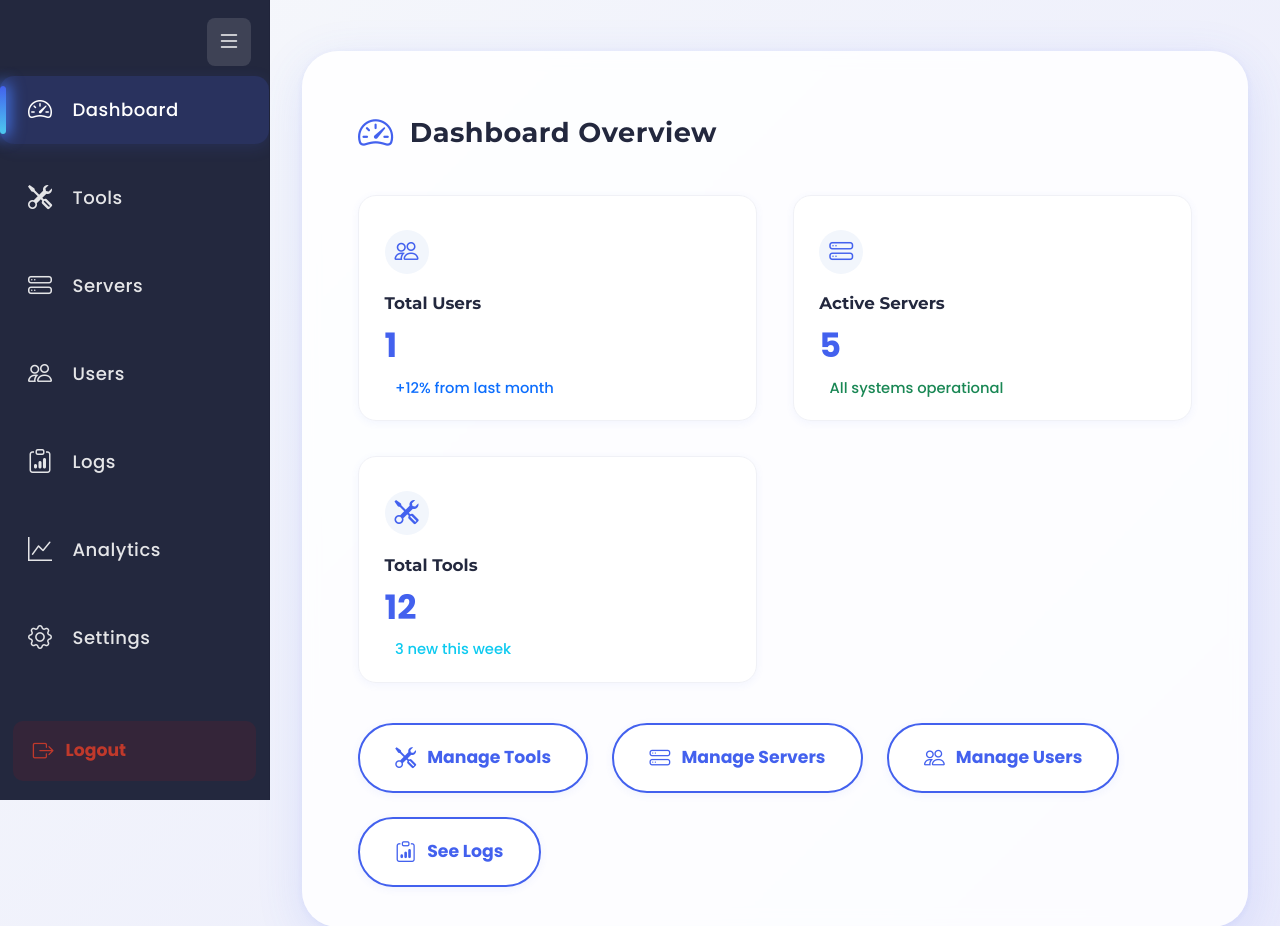
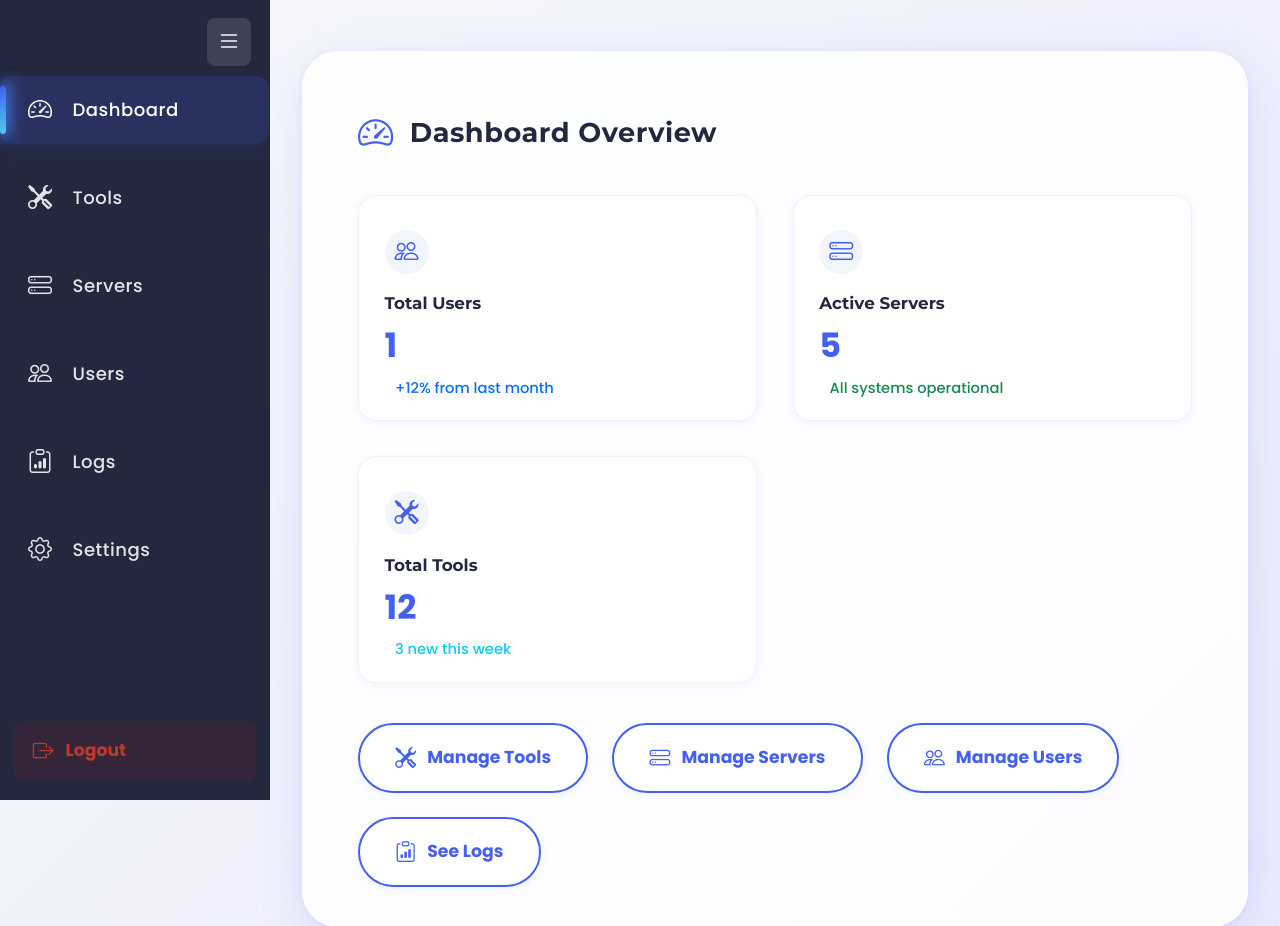
Before and after one commit to cipher-x-darkregime/Rev-Proxy, a PHP site: page /admin.php in a window 1280 px wide. Shown: the top 926 px of the page. Run offline with PHP 8.4, Linux system fonts and the light colour scheme; a user stored in the database is signed in; data comes from the database, SQL or seed files in the repository; data that the repository does not hold is empty; some libraries are stand-ins or nearby versions.

Commit message:
Update admin.php

```diff
--- a/admin.php
+++ b/admin.php
@@ -1032,12 +1032,6 @@ $total_cookies = $conn->query('SELECT COUNT(*) FROM cookies')->fetchColumn();
                     </a>
                 </li>
                 <li class="nav-item">
-                    <a class="nav-link" href="#analytics">
-                        <i class="bi bi-graph-up"></i>
-                        Analytics
-                    </a>
-                </li>
-                <li class="nav-item">
                     <a class="nav-link" href="#settings">
                         <i class="bi bi-gear"></i>
                         Settings
```
